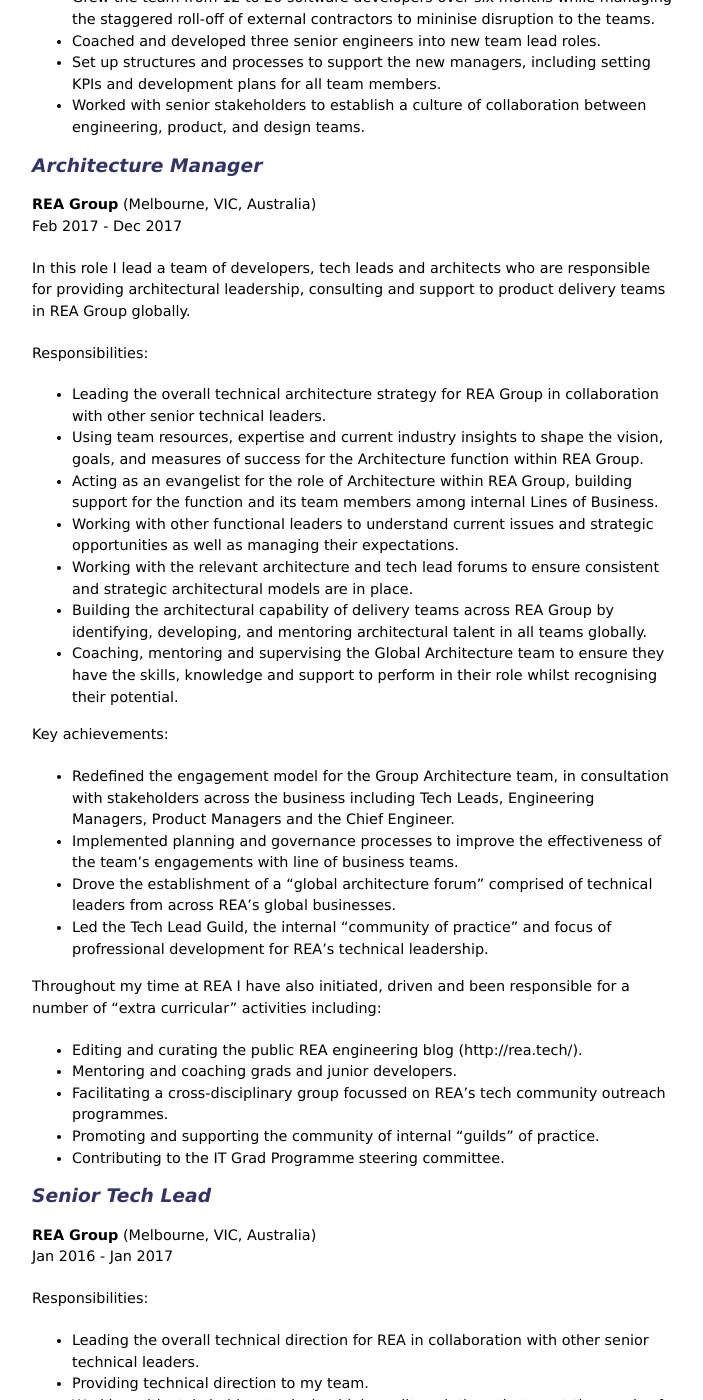
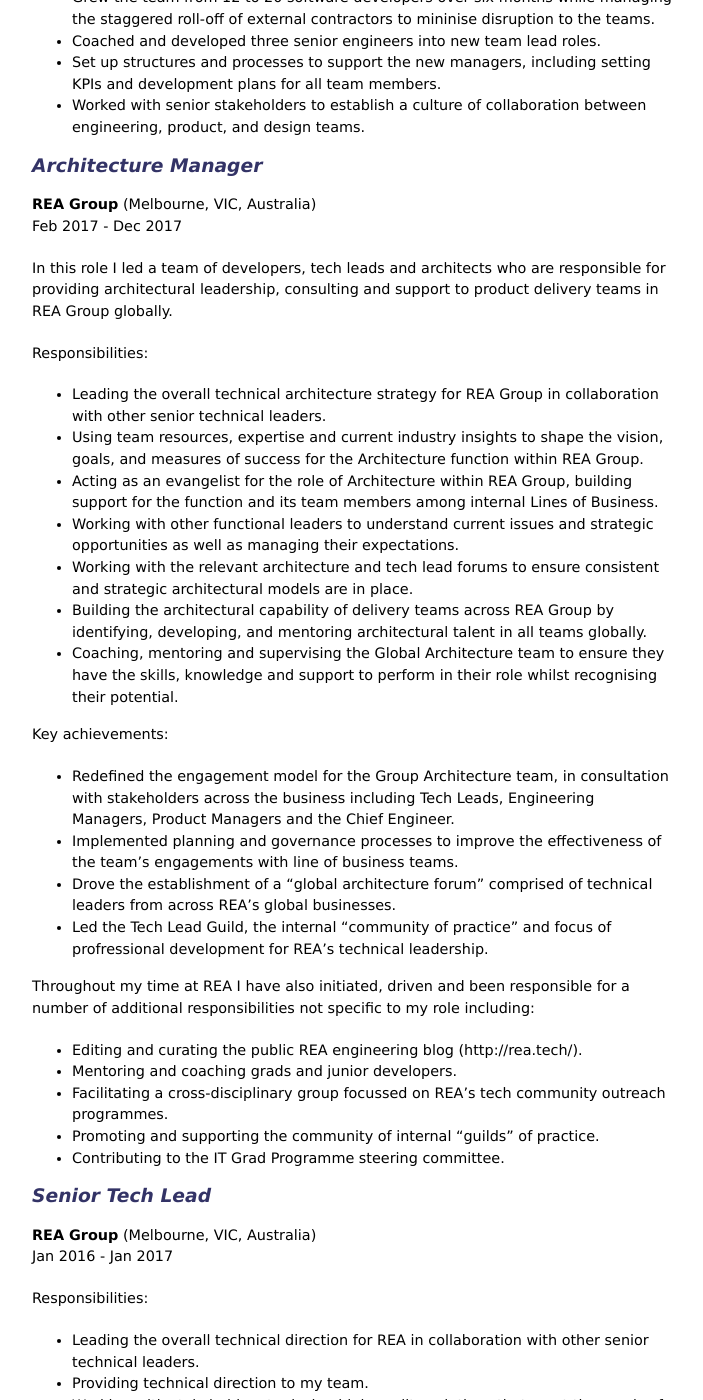
Before and after one commit to mrowe/mikerowecode.com, a Jekyll site: the page built from michael/resume.md, in a window 1280 px wide and 1400 px high, scrolled down 1527 px. Shown: the whole window, without its empty margins (0-703 px from the left). Built offline with Jekyll 4.4.1, drawn with Linux system fonts in a browser that asks for light colours; comment, search, counter and statistics services are not loaded; some of the changed text lies outside the part shown.

Commit message:
typos as per joneaves

```diff
--- a/michael/resume.md
+++ b/michael/resume.md
@@ -45,7 +45,7 @@ Responsibilities:
    careers, inspire best work, and support the day-to-day success of
    this team.
  * Support the engineering leads in the team to become great people
-   leaders, and develop succession plans for these roles and your own.
+   leaders, and develop succession plans for these roles and my own.
  * Drive the productive and successful delivery of software products,
    ensuring the engineering team are aligned to organisational and
    business unit goals in delivering high-quality and cost-effective
@@ -89,7 +89,7 @@ Key achievements:
 __REA Group__ (Melbourne, VIC, Australia)
 Feb 2017 - Dec 2017
 
-In this role I lead a team of developers, tech leads and architects
+In this role I led a team of developers, tech leads and architects
 who are responsible for providing architectural leadership, consulting
 and support to product delivery teams in REA Group globally.
 
@@ -129,7 +129,8 @@ Key achievements:
    focus of profressional development for REA's technical leadership.
 
 Throughout my time at REA I have also initiated, driven and been
-responsible for a number of "extra curricular" activities including:
+responsible for a number of additional responsibilities not specific
+to my role including:
 
  * Editing and curating the public REA engineering blog
    (http://rea.tech/).
```
